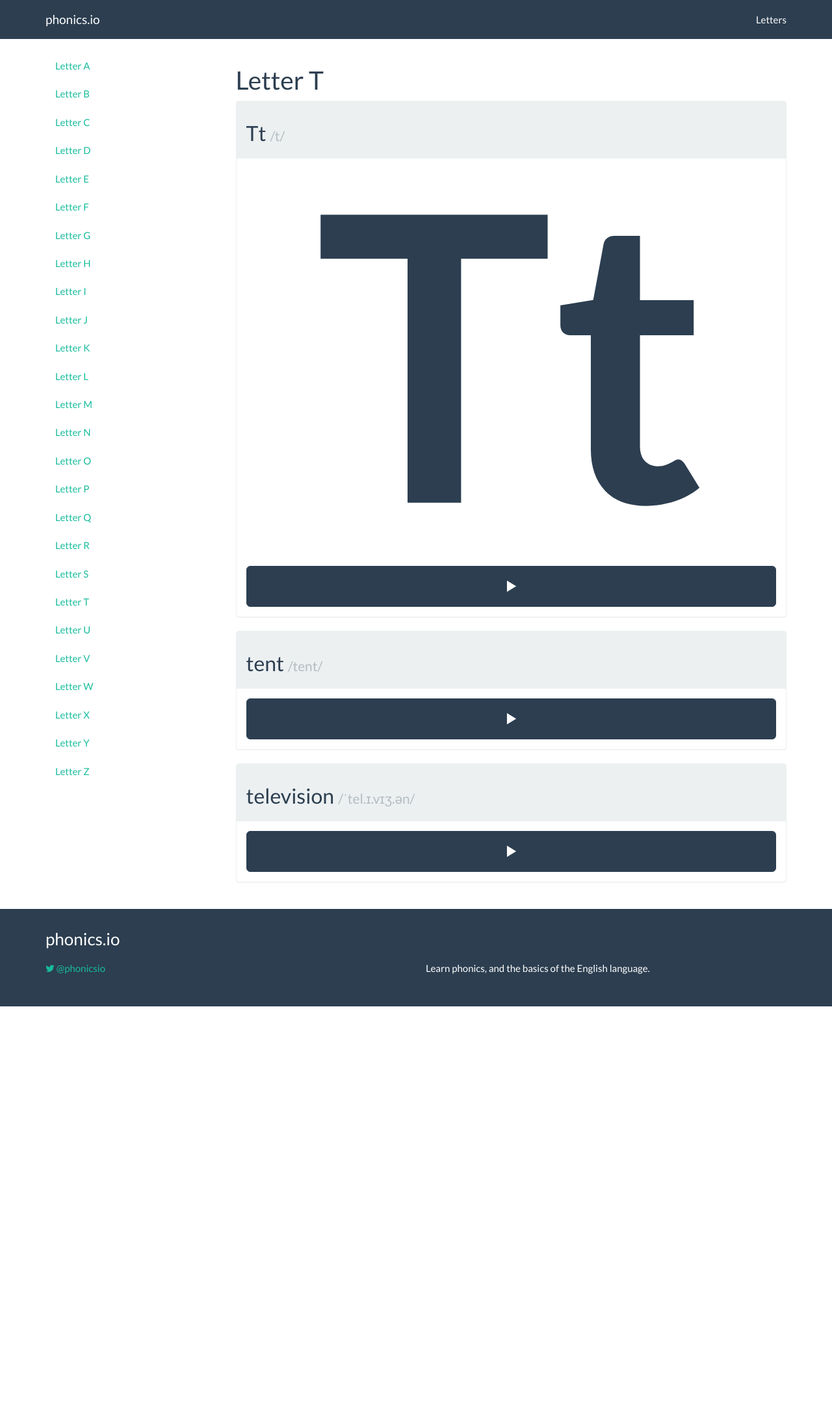
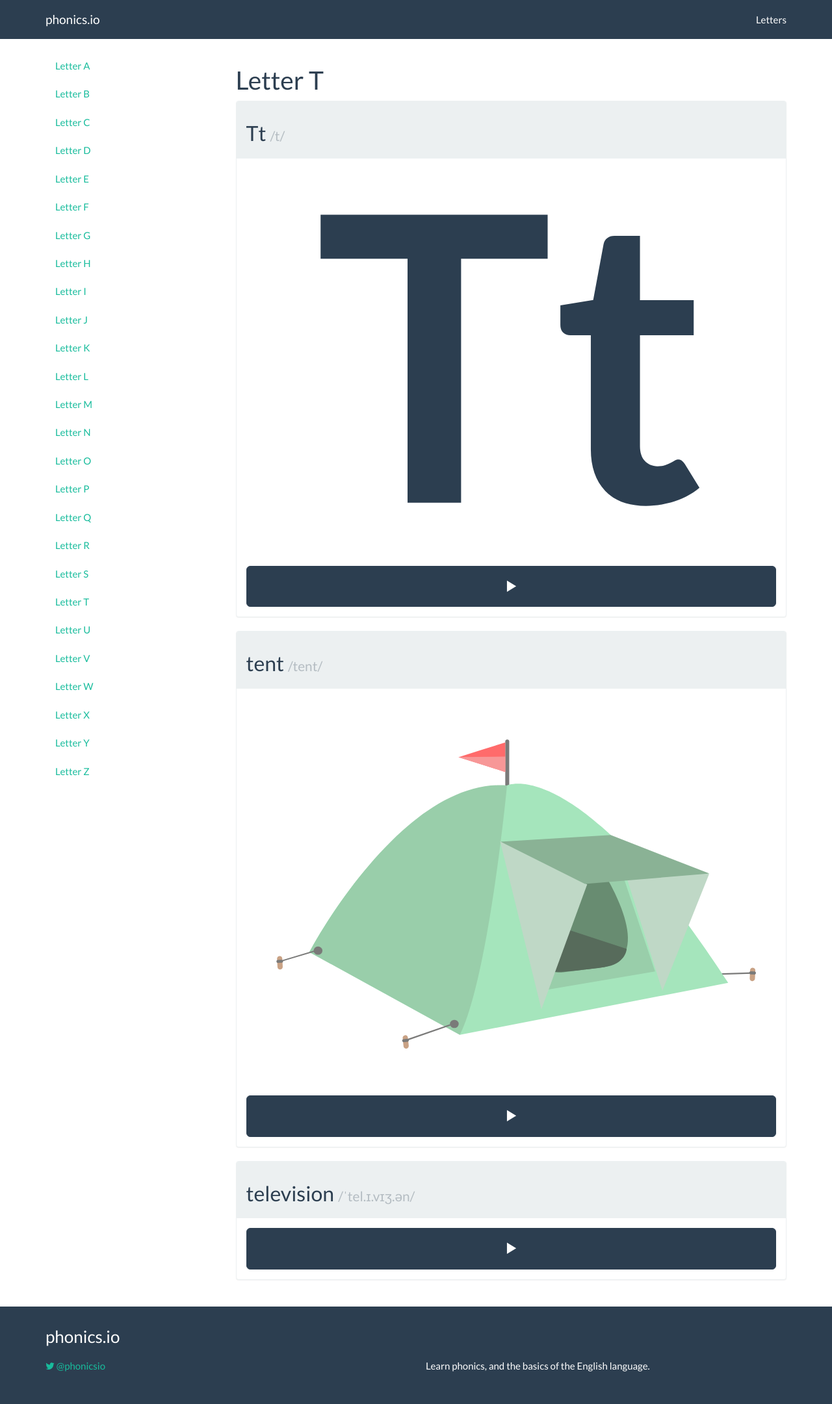
Before and after one commit to irmbrady/phonics.io, a Jekyll site: the page built from letters/t.html, in a window 1280 px wide. Shown: the whole page at 65% size. Built offline with Jekyll 4.4.1, drawn with Linux system fonts in a browser that asks for light colours; nearby versions of some CDN libraries; before the commit the page ends 1549 px from its top, so only the background shows below that.

Commit message:
Added tent svg

```diff
--- a/letters/t.html
+++ b/letters/t.html
@@ -26,7 +26,7 @@
     <h2>tent <small>/tent/</small></h2>
   </div>
   <div class="panel-body">
-    <!-- <img src="/../resources/images/XX.svg" alt="XX" style="width: 100%; display: block;"/> -->
+    <img src="/../resources/images/tent.svg" alt="tent" style="width: 100%; display: block;"/>
     <audio id="say-tent">
       <source src="/../resources/sounds/mp3/tent.mp3" type="audio/mpeg" />
       <source src="/../resources/sounds/ogg/tent.ogg" type="audio/ogg" />
```
Also changed, not shown: resources/images/tent.svg (added).
